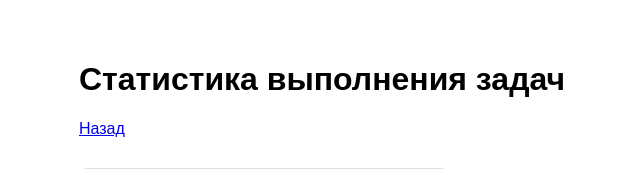
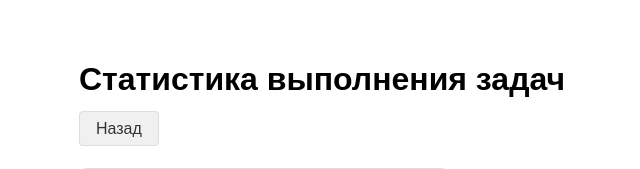
Before and after one commit to XXSnape/time-management, a FastAPI app: template backend/templates/tasks-stats.html in a window 1280 px wide. Shown: the part 49-218 px from the top of the page, without its empty margins (181-821 px from the left). Run offline with FastAPI, Linux system fonts and the light colour scheme; the template is opened without the code that fills it: most values are stand-ins (such as "Sample title", 1, 10 or a date in 2020); parts of the project's set-up code (start-up, migrations or seed data) failed here and were passed over.

Commit message:
Add back button

```diff
--- a/backend/static/style.css
+++ b/backend/static/style.css
@@ -410,3 +410,16 @@ input[type="text"] {
 .hour-checkbox input:checked {
     accent-color: #2196F3;
 }
+.back-btn {
+    padding: 8px 16px;
+    background-color: #f0f0f0;
+    color: #333;
+    text-decoration: none;
+    border-radius: 4px;
+    border: 1px solid #ddd;
+    transition: background-color 0.3s;
+}
+
+.back-btn:hover {
+    background-color: #e0e0e0;
+}
--- a/backend/templates/habits-stats.html
+++ b/backend/templates/habits-stats.html
@@ -4,7 +4,7 @@
 <div class="stats-container">
     <div class="stats-header">
         <h1>Статистика выполнения привычек</h1>
-        <a href="{{ url_for('habits:view') }}">Назад</a>
+        <a href="{{ url_for('habits:view') }}" class="back-btn">Назад</a>
     </div>
 
     <div class="stats-grid">
--- a/backend/templates/tasks-stats.html
+++ b/backend/templates/tasks-stats.html
@@ -4,7 +4,7 @@
 <div class="stats-container">
     <div class="stats-header">
         <h1>Статистика выполнения задач</h1>
-        <a href="{{ url_for('tasks:view') }}">Назад</a>
+        <a href="{{ url_for('tasks:view') }}" class="back-btn">Назад</a>
     </div>
 
     <div class="stats-grid">
--- a/backend/views/habits.py
+++ b/backend/views/habits.py
@@ -26,9 +26,6 @@ from services.habits import (
     update_habit,
     exc,
     get_habit_statistics,
-)
-from services.tasks import (
-    get_tasks_statistics,
 )
 
 router = APIRouter()
```
